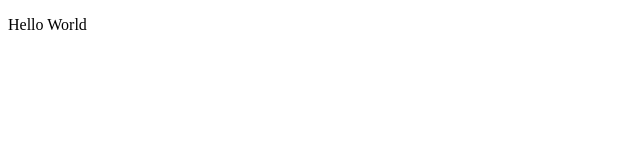
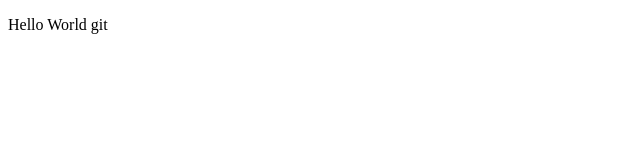
Before and after one commit to saranshdua1/helloword-angular, an Angular app: page / in a window 1280 px wide. Shown: the top 160 px of the page, without its empty margins (0-640 px from the left). Built offline with nearby package versions, Linux system fonts and the light colour scheme.

Commit message:
Update app.component.html

```diff
--- a/src/app/app.component.html
+++ b/src/app/app.component.html
@@ -1 +1 @@
-<p>Hello World</p>
+<p>Hello World git </p>
```
